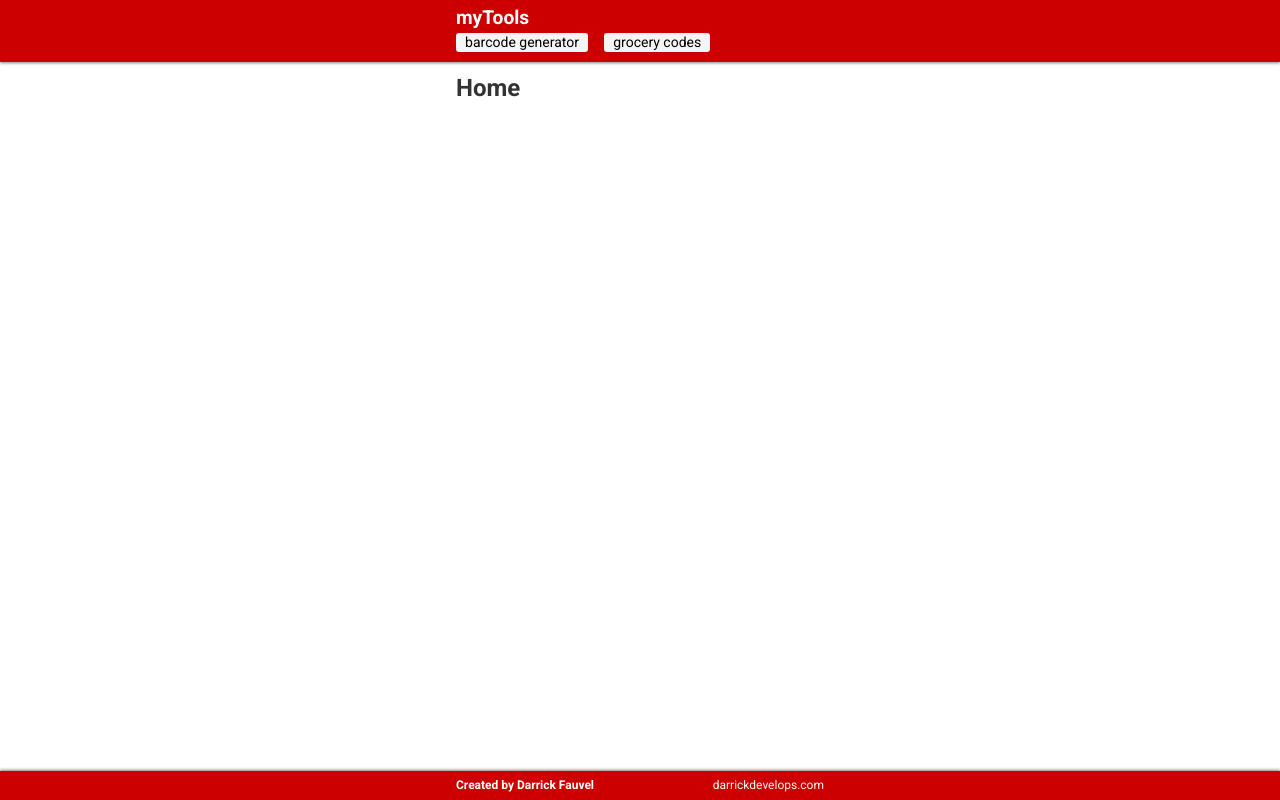
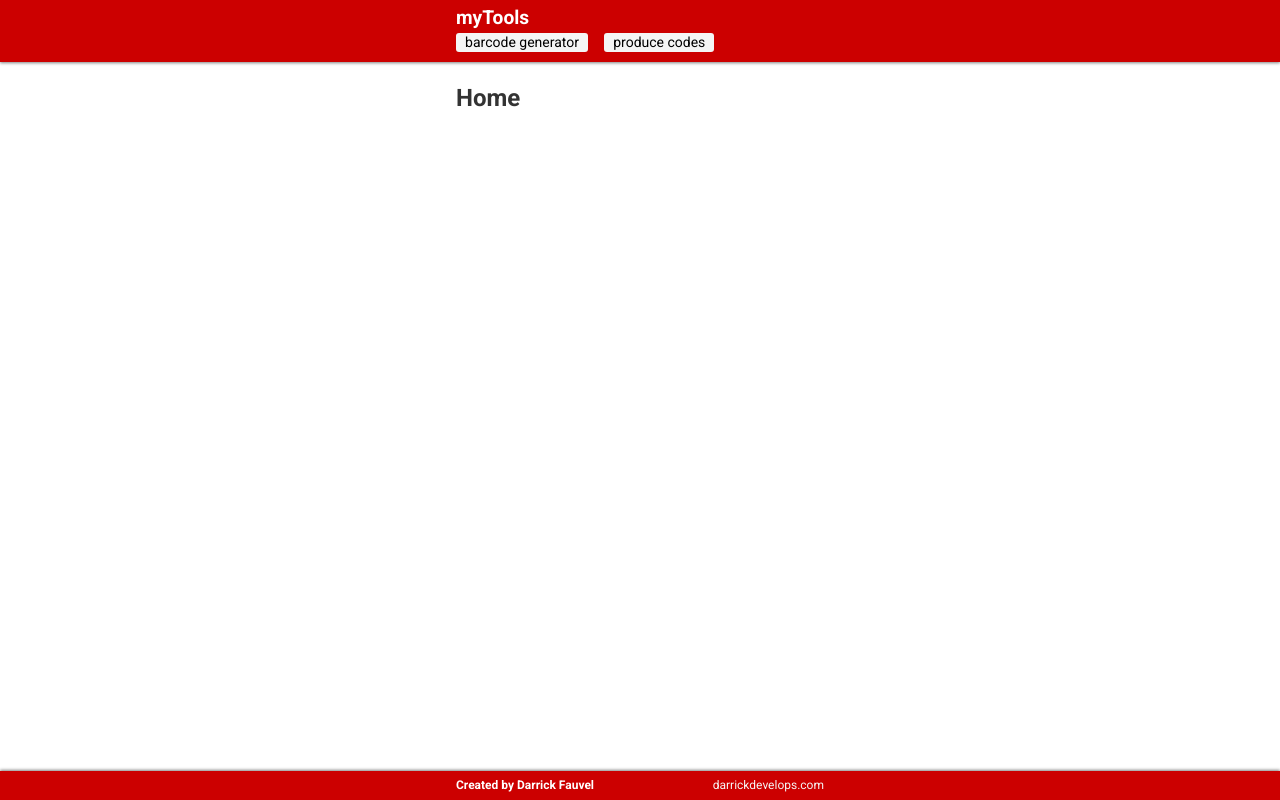
Before and after one commit to DarrickFauvel/barcode-generator-react, a React (Vite) app: page / in a window 1280 px wide. Built offline with nearby package versions, Linux system fonts and the light colour scheme.

Commit message:
Rename grocery codes component to produce codes

```diff
--- a/src/App.jsx
+++ b/src/App.jsx
@@ -8,7 +8,7 @@ import Header from './components/Header';
 import Footer from './components/Footer';
 import Home from './components/Home';
 import BarcodeGenerator from './components/BarcodeGenerator';
-import GroceryCodes from './components/GroceryCodes';
+import ProduceCodes from './components/ProduceCodes';
 // import LocationButtons from "./components/LocationButtons";
 
 function App() {
@@ -36,7 +36,7 @@ function App() {
         <Route path='/' element={<Layout />}>
           <Route index element={<Home />} />
           <Route path='generator' element={<BarcodeGenerator />} />
-          <Route path='grocery' element={<GroceryCodes />} />
+          <Route path='produce' element={<ProduceCodes />} />
         </Route>
       </Routes>
 
--- a/src/components/Header.jsx
+++ b/src/components/Header.jsx
@@ -18,7 +18,7 @@ const Header = () => {
               <Link to='generator'>barcode generator</Link>
             </li>
             <li>
-              <Link to='grocery'>grocery codes</Link>
+              <Link to='produce'>produce codes</Link>
             </li>
           </ul>
         </nav>
--- a/src/components/GroceryCodes.jsx
+++ b/src/components/ProduceCodes.jsx
@@ -5,15 +5,15 @@ import PageTitle from './PageTitle';
 
 import BarcodeComponent from './BarcodeComponent';
 
-const GroceryCodes = () => {
-  const { groceryCodes } = useContext(Context);
+const ProduceCodes = () => {
+  const { produceCodes } = useContext(Context);
 
   return (
     <>
-      <PageTitle title='Grocery Codes' />
+      <PageTitle title='Produce Codes' />
 
       <section className='cards'>
-        {groceryCodes.map((item) => {
+        {produceCodes.map((item) => {
           return (
             <article className='card' key={item.name}>
               <h3 className='card-title'>{item.name}</h3>
@@ -38,4 +38,4 @@ const GroceryCodes = () => {
   );
 };
 
-export default GroceryCodes;
+export default ProduceCodes;
--- a/src/index.css
+++ b/src/index.css
@@ -220,12 +220,12 @@ img {
 
 /* Main */
 .main {
-  margin-top: calc((75 / 16) * 1em);
+  margin-top: calc((85 / 16) * 1em);
   margin-bottom: calc((50 / 16) * 1em);
 }
 
 .page-title {
-  margin-bottom: 0.5em;
+  margin-bottom: 0.85em;
 }
 
 .btn {
@@ -312,7 +312,7 @@ input {
 }
 
 .card {
-  border: 1px solid lightgray;
+  border: 2px solid lightgray;
   border-radius: 0.4rem;
   padding-block: 0.5em 0;
   padding-inline: 0.75em;
```
